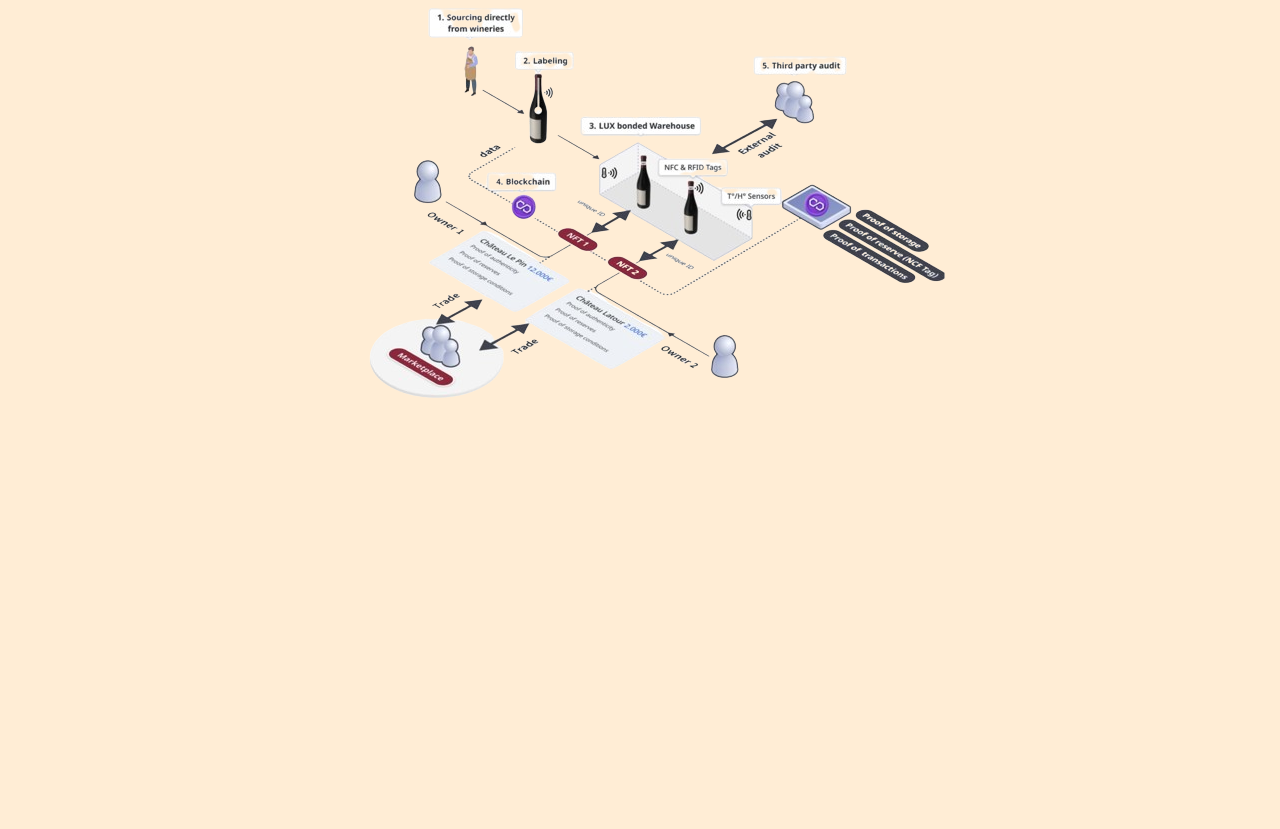
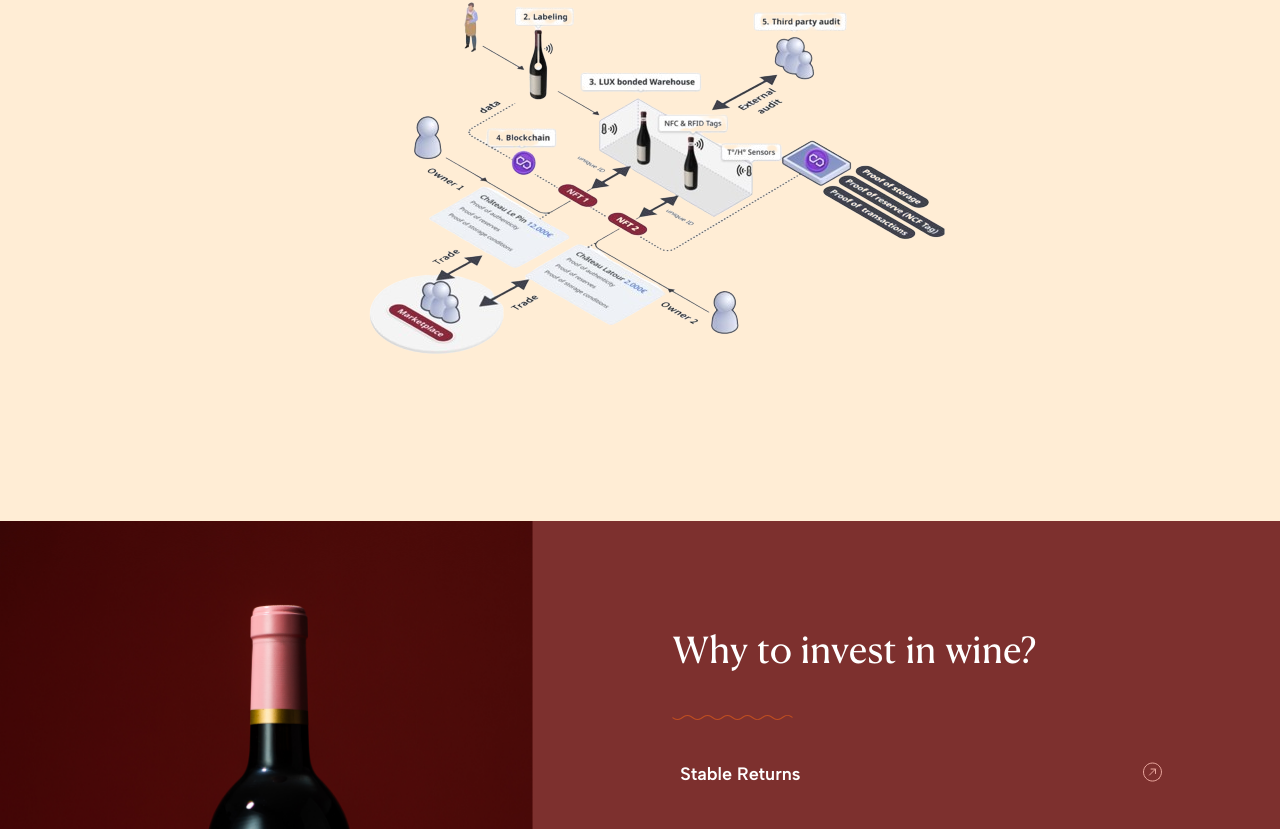
Before and after one commit to nalaZazu/new-vinesia-market, a Next.js app: page /about in a window 1280 px wide. Shown: the part 2697-3526 px from the top of the page. Before the commit the page ends 3262 px from the top, so only its background shows below. Built offline with nearby package versions, Linux system fonts and the light colour scheme.

Commit message:
about-page

```diff
--- a/src/app/about/page.tsx
+++ b/src/app/about/page.tsx
@@ -9,6 +9,9 @@ import investment from "@/assets/images/investment.png";
 import videoImage from "@/assets/images/video (1080p) 2.png";
 import { Arrows } from "@/assets/icons/Icons";
 import { AboutSection } from "@/constants/aboutSection";
+import wineBottle from "@/assets/images/bolltewine.png";
+import lineregion from "@/assets/icons/lineregion.svg";
+import AccordionWine from "@/components/accordion/page";
 
 const About = () => {
   return (
@@ -34,7 +37,6 @@ const About = () => {
               Sourced exclusively from winemakers
             </p>
           </div>
-          <div className="col-span-1"></div>
           <div className="col-span-2">
             <h4 className=" text-zinc-800 md:text-4xl md:leading-[44px]  md:py-0 py-6  text-[21px] font-light  leading-[29px]">
               We are the first marketplace that protects your investment in a
@@ -180,6 +182,42 @@ const About = () => {
           <Image src={investment} alt="image" />
         </div>
       </div>
+
+      {/* here is invest in wine section */}
+
+      <div className="flex  bg-[#7D302E]  h-[800px] ">
+        <div className=" basis-5/12">
+          <Image src={wineBottle} className="w-full h-full" alt="winebottle" />
+
+        </div>
+        <div className="  basis-7/12 h-[800px] pt-[110px]">
+          <div className=" ps-[139px] w-full h-full">
+            <div className=" flex flex-col justify-between max-w-[501px] w-full h-full">
+              <div>
+                <div className=" ">
+                  <h3 className="text-white text-4xl font-light  leading-[44px]">
+                    Why to invest in wine?
+                  </h3>
+
+                  <div className="underline decoration-wavy pt-10">
+                    <Image src={lineregion} alt="image" />
+                  </div>
+                </div>
+                <AccordionWine />
+              </div>
+              {/* here is button  */}
+              <div className=" pb-[70px]">
+                <button className="w-full  px-8 py-[22px] rounded-full border border-white border-opacity-20 justify-center items-center gap-3 inline-flex text-center text-white text-xs font-normal  uppercase leading-3 tracking-tight">
+                  START INVESTING NOW{" "}
+                  <span>
+                    <Arrows storke="#FFFFFF" />
+                  </span>
+                </button>
+              </div>{" "}
+            </div>
+          </div>
+        </div>
+      </div>
     </React.Fragment>
   );
 };
--- a/src/assets/icons/Icons.tsx
+++ b/src/assets/icons/Icons.tsx
@@ -471,3 +471,36 @@ export function AlertCircle({ storke }: { storke: any }) {
     </svg>
   );
 }
+
+export function RoundArrow() {
+  return (
+    <svg
+      width="25"
+      height="25"
+      viewBox="0 0 25 25"
+      fill="none"
+      xmlns="http://www.w3.org/2000/svg"
+    >
+      <path
+        fill-rule="evenodd"
+        clip-rule="evenodd"
+        d="M18.8643 18.4053V18.4053C15.3493 21.9203 9.65125 21.9203 6.13625 18.4053V18.4053C2.62125 14.8903 2.62125 9.19227 6.13625 5.67727V5.67727C9.65125 2.16227 15.3493 2.16227 18.8643 5.67727V5.67727C22.3793 9.19227 22.3793 14.8903 18.8643 18.4053Z"
+        stroke="#EAA79E"
+        stroke-linecap="round"
+        stroke-linejoin="round"
+      />
+      <path
+        d="M15.5 9.04102L9.5 15.041"
+        stroke="#EAA79E"
+        stroke-linecap="round"
+        stroke-linejoin="round"
+      />
+      <path
+        d="M11 9.04102H15.5V13.541"
+        stroke="#EAA79E"
+        stroke-linecap="round"
+        stroke-linejoin="round"
+      />
+    </svg>
+  );
+}
--- /dev/null
+++ b/src/components/accordion/page.tsx
@@ -0,0 +1,34 @@
+"use client";
+import React from "react";
+import { Disclosure } from "@headlessui/react";
+import { ChevronUpIcon } from "@heroicons/react/20/solid";
+import { RoundArrow } from "@/assets/icons/Icons";
+import { AccordionAbout } from "@/constants/accrodion";
+export default function AccordionWine() {
+  return (
+    <React.Fragment>
+      {AccordionAbout?.map((item: any, index: any) => {
+        const { title, text } = item;
+        return (
+          <div className="w-full pt-10">
+            <div className="  w-full  rounded-2xl  px-2" key={index}>
+              <Disclosure>
+                {({ open }) => (
+                  <>
+                    <Disclosure.Button className="flex w-full justify-between rounded-lg  text-white text-lg font-semibold   leading-relaxed ">
+                      <span>{title}</span>
+                      <RoundArrow />
+                    </Disclosure.Button>
+                    <Disclosure.Panel className="text-red-300 text-base font-normal pt-6  leading-snug tracking-[0.32px]">
+                      {text}
+                    </Disclosure.Panel>
+                  </>
+                )}
+              </Disclosure>
+            </div>
+          </div>
+        );
+      })}
+    </React.Fragment>
+  );
+}
--- /dev/null
+++ b/src/constants/accrodion.ts
@@ -0,0 +1,17 @@
+export const AccordionAbout = [
+  {
+    id: 1,
+    title: "Stable Returns",
+    text: "Fine wine , like other tangible assets, tends to have a more predictable market value compared to  volatile assets like stocks or cryptocurrencies. The value of fine wines grows over  time as it matures and becomes rarer, making it a relatively stable investment.",
+  },
+  {
+    id: 2,
+    title: "Resistant to inflation",
+    text: "Fine wine , like other tangible assets, tends to have a more predictable market value compared to  volatile assets like stocks or cryptocurrencies. The value of fine wines grows over  time as it matures and becomes rarer, making it a relatively stable investment.",
+  },
+  {
+    id: 3,
+    title: "Low correlation with traditional markets",
+    text: "Fine wine , like other tangible assets, tends to have a more predictable market value compared to  volatile assets like stocks or cryptocurrencies. The value of fine wines grows over  time as it matures and becomes rarer, making it a relatively stable investment.",
+  },
+];
```
Also changed, not shown: src/assets/icons/Round Arrow.svg (added), src/assets/images/bolltewine.png (added).
